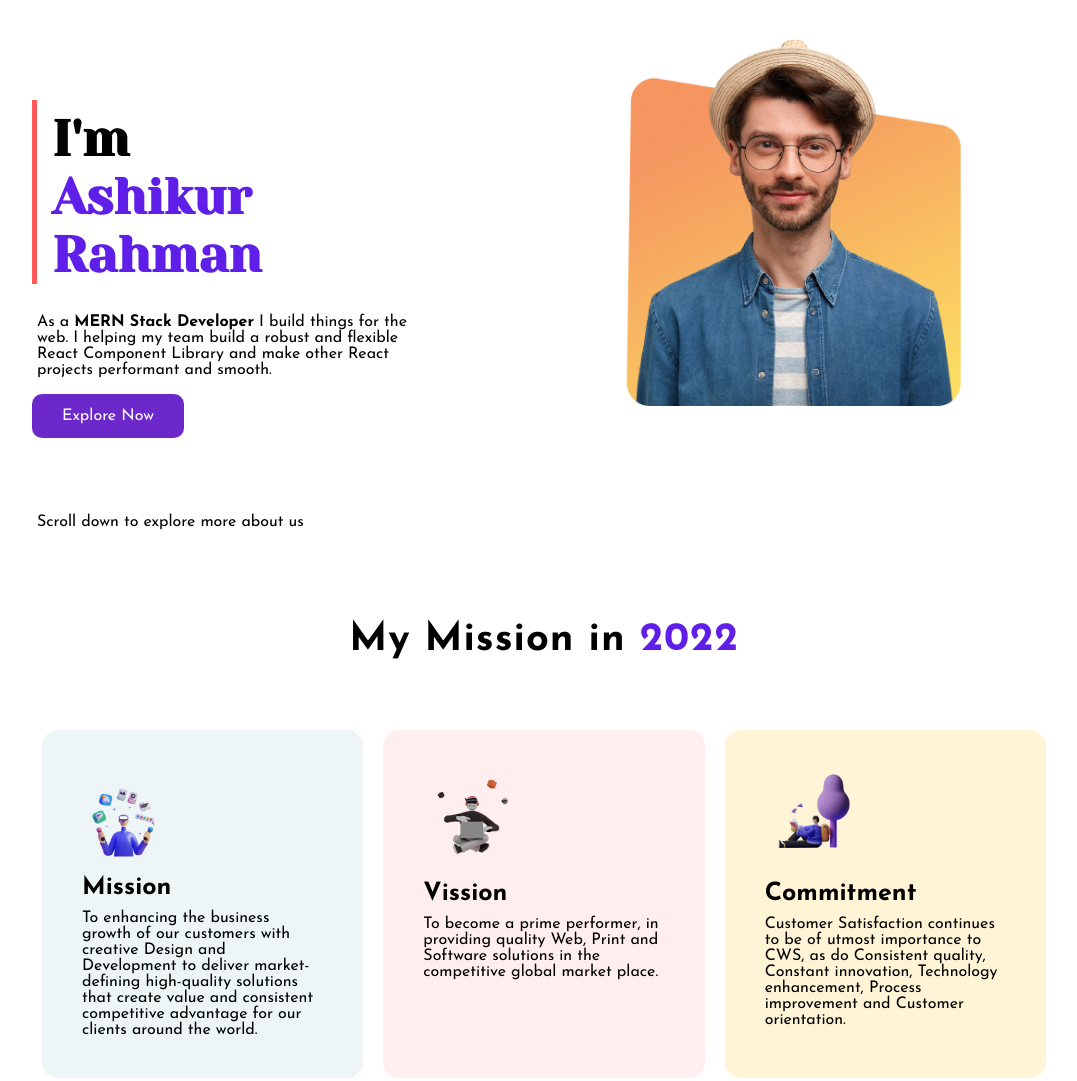
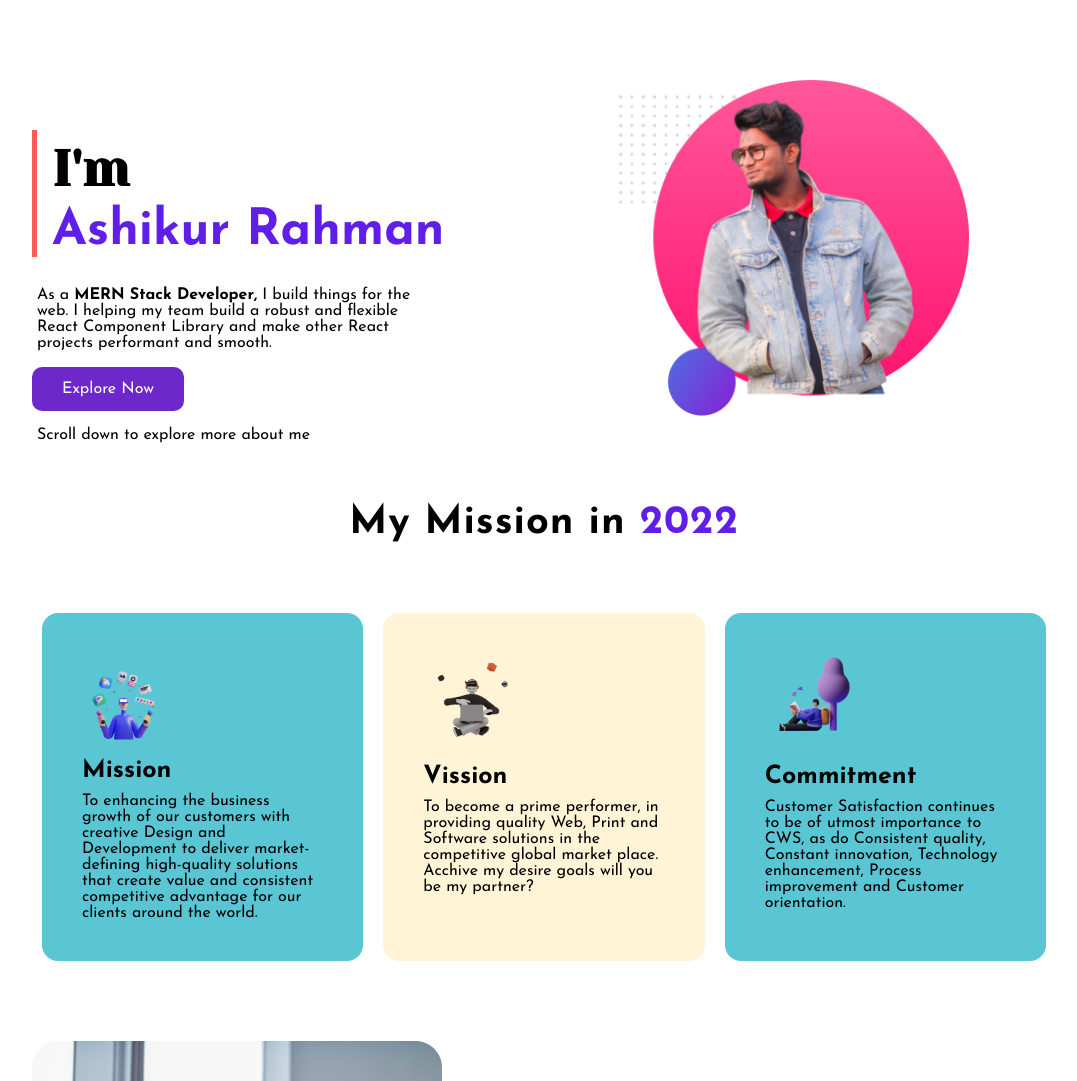
Before and after one commit to ashikurrahmans/portfolio, a plain HTML site: page index.html in a window 1280 px wide. Shown: the top 1081 px of the page, without its empty margins (96-1173 px from the left). Drawn offline with Linux system fonts and the light colour scheme.

Commit message:
Full design Done

```diff
--- a/index.html
+++ b/index.html
@@ -10,31 +10,31 @@
 </head>
 <body>
 
-    <!-- First Section Start -->
+    <!-- About me Area Start -->
     <section class="focused-area">
         <div class="container">
             <div class="flex-area">
-                <div class="mission-area half-width">
+                <div class="about-me half-width">
                     <h1>I'm <br><span>Ashikur Rahman</span></h1>
-                    <p>As a <b>MERN Stack Developer</b> I build things for the web. I helping my team build a robust and flexible React Component Library and make other React projects performant and smooth.</p>
+                    <p>As a <b>MERN Stack Developer,</b> I build things for the web. I helping my team build a robust and flexible React Component Library and make other React projects performant and smooth.</p>
                     <a href="#" class="button">Explore now</a>
-                    <div class="scrool">
-                        <p>Scroll down to explore more about us </p>
+                    <div class="scrool-conent">
+                        <p>Scroll down to explore more about me </p>
                     </div>
                 </div>
                 <div class="image-area half-width header-image">
-                    <img src="images/person/person-1.png" alt="person">
+                    <img src="images/person/ashikurrahman.png" alt="person">
                 </div>
             </div>
         </div>
     </section>
-<!-- First Section End -->
+<!-- Who I am Area End -->
 
 
 
-<!-- Second Section Start -->
+<!-- Mission Area Start -->
 
-    <section class="whatismymission">
+    <section class="mymission">
         <div class="container">
             <h2>My Mission in <span>2022</span></h2>
             <div class="flex-area">
@@ -49,7 +49,7 @@
                     <img src="images/illustrators/illustrator-2.png" alt="Vision">
                     <h3>Vission</h3>
                     <p>To become a prime performer, in providing quality Web, Print and Software solutions in the competitive global market
-                    place.</p>
+                    place. Acchive my desire goals will you be my partner?</p>
                 </div>
 
                 <div class="mission-item goals">
@@ -61,9 +61,9 @@
             </div>
         </div>
     </section>
-<!-- Second Section End -->
+<!-- Mission Area End -->
 
-<!-- 3rd Section Start -->
+<!-- What i am doing Area Start -->
     <section class="develop-area">
         <div class="container">
             <div class="flex-area">
@@ -75,19 +75,18 @@
                     <p>I am associated with few big projects for open source to contribute this world. every moment is precious for me and learning new things in every steps. newadays i found my passion, what i was looking for last couple of decades. Always Help other youngers who has less experience than me and have passion. my main focus is always try to stay honest in my path :)</p>
                     <a href="#" class="button develop-button">Know more about my thinking</a>
                 </div>
-
             </div>
         </div>
     </section>
 
-<!-- 3rd Section End -->
+<!-- What i am doing Area End -->
 
-<!-- 4th Section Start -->
+<!-- Community Area Start -->
     <section class="community-area">
         <div class="container">
             <div class="flex-area">
                 <div class="content-area half-width">
-                    <h2>Know our <br> Global Community</h2>
+                    <h2>About <br> my contribution to community</h2>
                     <p>I always to Give positive reviews to our favourite softwares what we use daily without cost. always try to let the developer know what bugs I got when using the open source software. besides try to write a good good report for the software to solve the issue for future. every moment i try to help others in programming related groups who is facing issues.
                      </p>
                     <a href="#" class="button">Read my Contribution</a>
@@ -99,9 +98,9 @@
         </div>
     </section>
 
-<!-- 4th Section End -->
+<!-- Community Area End -->
 
-<!-- 5th Section Start-->
+<!-- Skilled Area Start-->
  <section>
     <div class="skilled-area">
         <div class="container">
@@ -146,12 +145,12 @@
         </div>
     </section>
 
-<!-- 5th Section End-->
+<!-- Skilled Area End-->
 
 <!-- Footer Area Start -->
     <footer class="footer-area">
-        <h2>Mission <span>2022</span></h2>
-        <p>Hard work, Perseverance, and Determination for 2022</p>
+        <h2>Liked <span>it?</span></h2>
+        <p>Designed & Developed by <a href="facebook.com/ashiqur.dream">Ashikur Rahman</a></p>
     </footer>
 <!-- Footer Area End -->
 
--- a/style.css
+++ b/style.css
@@ -1,14 +1,13 @@
 @import url("https://fonts.googleapis.com/css2?family=Poppins:ital,wght@0,400;0,700;0,800;1,500;1,700&display=swap");
 @import url("https://fonts.googleapis.com/css2?family=Josefin+Sans:ital,wght@0,400;0,700;1,400&family=Yeseva+One&display=swap");
+
+*,
 body {
   margin: 0;
   padding: 0;
   font-family: "Josefin Sans", sans-serif;
 }
-* {
-  margin: 0;
-  padding: 0;
-}
+
 img {
   width: 100%;
 }
@@ -32,29 +31,7 @@ h2 {
 span {
   color: #601fe9;
 }
-.image-area img {
-  width: 80%;
-}
-.header-image {
-  margin-left: 150px;
-  margin-top: 40px;
-}
 
-.mission-area {
-  margin-top: 100px;
-}
-.mission-area h1 {
-  padding-top: 10px;
-  padding-left: 15px;
-  font-family: "Yeseva One", cursive;
-}
-.mission-area h1 {
-  border-left: 5px solid #ff5959;
-}
-.mission-area p {
-  padding: 30px 5px;
-  width: 90%;
-}
 .button {
   background-color: #6c28ca;
   padding: 14px 30px;
@@ -63,13 +40,53 @@ span {
   text-transform: capitalize;
   border-radius: 10px;
 }
-.scrool {
+.button:hover {
+  background-color: #4c0aa8;
+  transition: 0.5s;
+}
+/* Global CSS END */
+
+.focused-area,
+.mymission,
+.develop-area,
+.community-area,
+.skilled-area {
+  margin: 30px 0;
+}
+
+/* About me CSS Start */
+.image-area img {
+  width: 80%;
+}
+.header-image {
+  margin-left: 150px;
+  margin-top: 50px;
+}
+.about-me {
+  margin-top: 100px;
+}
+.about-me h1 {
+  padding-top: 10px;
+  padding-left: 15px;
+  font-family: "Yeseva One", cursive;
+}
+.about-me h1 {
+  border-left: 5px solid #ff5959;
+}
+.about-me p {
+  padding: 30px 5px;
+  width: 90%;
+}
+
+.scrool-content {
   padding: 60px 0;
 }
 
-/** Second Section **/
+/* About me CSS Ends */
 
-.whatismymission h2 {
+/** Mission Area Start **/
+
+.mymission h2 {
   text-align: center;
   padding-bottom: 50px;
 }
@@ -89,24 +106,21 @@ span {
   width: 40%;
 }
 .mission {
-  background-color: #edf5f6;
+  background-color: #5ac5d3;
 }
 .vision {
-  background-color: #ffeeee;
+  background-color: #fff4d6;
 }
 .goals {
-  background-color: #fff4d6;
+  background-color: #5ac5d3;
 }
+/* Mission Area End*/
+
+/* Community Area Start*/
 .community-area,
 .develop-area {
   margin: 60px 0;
 }
-/* .develop-area {
-  margin: 50px 0;
-  background: url(images/shapes/shape-1.png);
-  background-repeat: no-repeat;
-  background-position: left;
-} */
 .content-area p {
   margin: 30px 0;
   font-size: 17px;
@@ -120,9 +134,10 @@ span {
   margin-left: 50px;
 }
 
-.skilled-area {
-  margin: 50px 0;
-}
+/* Community Area End*/
+
+/* Skilled Area Start*/
+
 .skill-item {
   box-shadow: 2px 0px 16px rgb(158 153 153);
   padding: 20px;
@@ -140,12 +155,10 @@ span {
   margin: 20px 0;
   font-size: 22px;
 }
-/* .community-area .image-area img {
-  background: url(images/shapes/shape-1.png);
-  background-repeat: no-repeat;
-  background-position: left bottom;
-  margin-left: 50px;
-} */
+
+/* Skilled Area End*/
+
+/* Footer Area Start*/
 
 footer {
   background: #000;
@@ -156,7 +169,9 @@ footer {
 .footer-area h2 {
   font-family: "Yeseva One", cursive;
 }
-.footer-area p {
+.footer-area p,
+.footer-area a {
   font-size: 15px;
   color: #4b5353;
 }
+/* Footer Area End*/
```
Also changed, not shown: images/person/ashikurrahman.png (added), images/person/person-0.png (deleted), images/person/person-1.png (deleted), images/person/person-2.png (deleted), images/person/person-3.png (deleted), images/person/person-4.png (deleted), images/person/person-5.png (deleted), images/shapes/shape-1.png (deleted), images/shapes/shape-3.png (deleted), images/shapes/shape-5.png (deleted), 7 other files.
